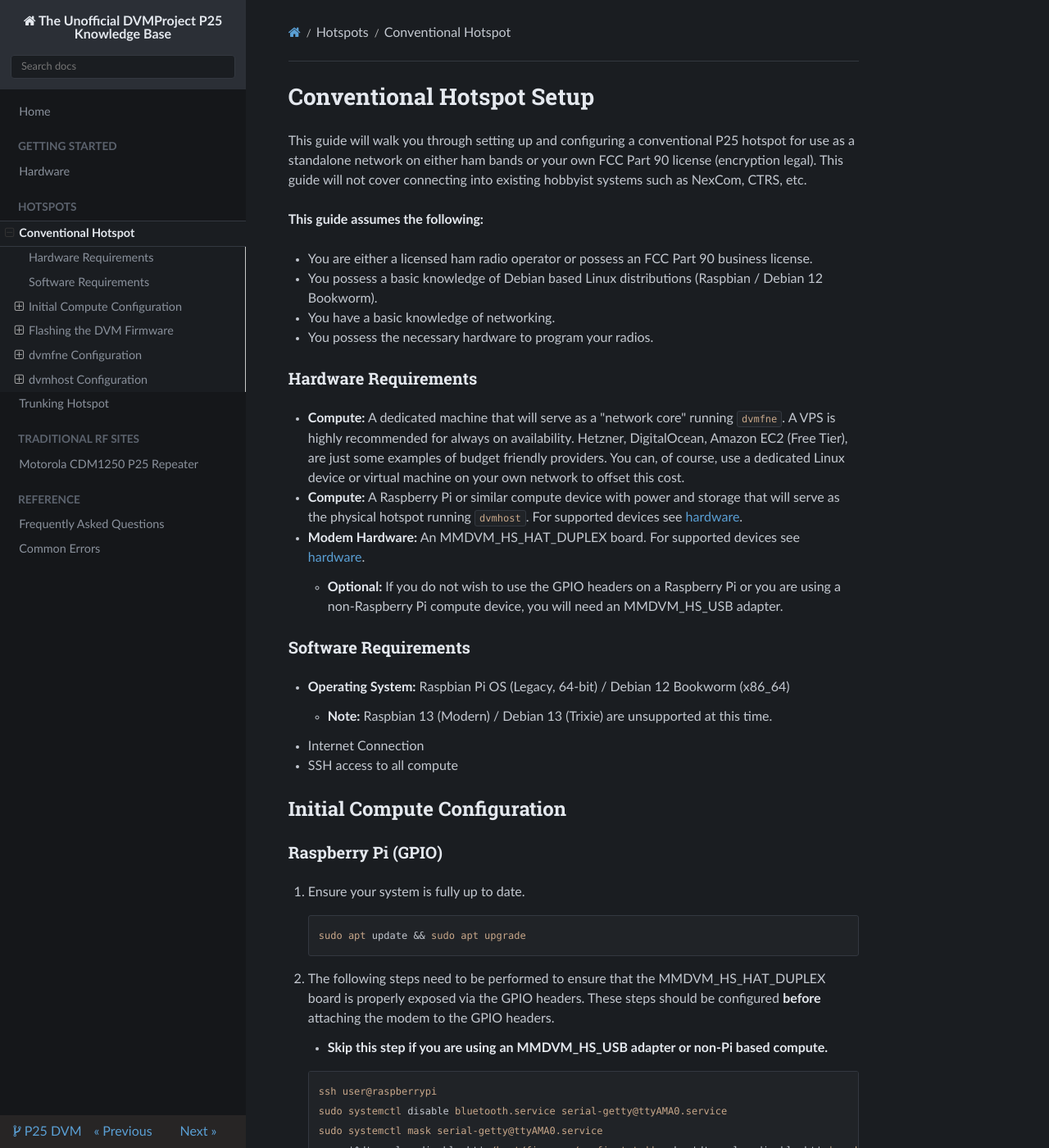
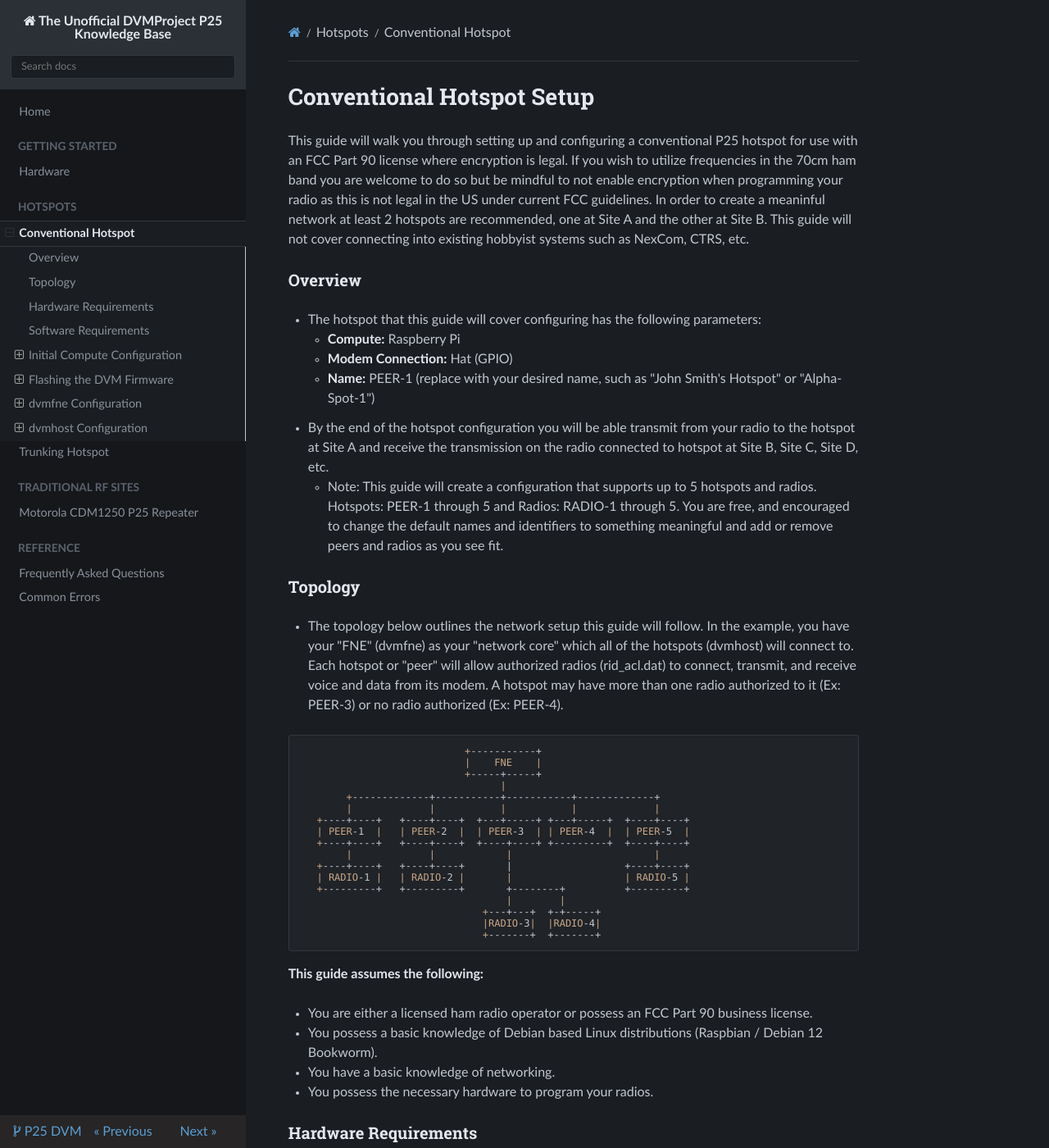
Before and after one commit to p25-dvm/p25-dvm.github.io, an MkDocs documentation site: the page built from docs/conventional-hotspot/conventional-hotspot.md, in a window 1280 px wide and 1400 px high. Shown: the whole window at 82% size. Built offline with MkDocs 1.6.1, drawn with Linux system fonts in a browser that asks for light colours; nearby versions of some CDN libraries.

Commit message:
Update conventional-hotspot.md

````diff
--- a/docs/conventional-hotspot/conventional-hotspot.md
+++ b/docs/conventional-hotspot/conventional-hotspot.md
@@ -1,6 +1,37 @@
 # Conventional Hotspot Setup
 
-This guide will walk you through setting up and configuring a conventional P25 hotspot for use as a standalone network on either ham bands or your own FCC Part 90 license (encryption legal). This guide will not cover connecting into existing hobbyist systems such as NexCom, CTRS, etc.
+This guide will walk you through setting up and configuring a conventional P25 hotspot for use with an FCC Part 90 license where encryption is legal. If you wish to utilize frequencies in the 70cm ham band you are welcome to do so but be mindful to not enable encryption when programming your radio as this is not legal in the US under current FCC guidelines. In order to create a meaninful network at least 2 hotspots are recommended, one at Site A and the other at Site B. This guide will not cover connecting into existing hobbyist systems such as NexCom, CTRS, etc.
+
+### Overview
+- The hotspot that this guide will cover configuring has the following parameters:
+    - **Compute:** Raspberry Pi
+    - **Modem Connection:** Hat (GPIO)
+    - **Name:** PEER-1 (replace with your desired name, such as "John Smith's Hotspot" or "Alpha-Spot-1")
+- By the end of the hotspot configuration you will be able transmit from your radio to the hotspot at Site A and receive the transmission on the radio connected to hotspot at Site B, Site C, Site D, etc.
+    - Note: This guide will create a configuration that supports up to 5 hotspots and radios. Hotspots: PEER-1 through 5 and Radios: RADIO-1 through 5. You are free, and encouraged to change the default names and identifiers to something meaningful and add or remove peers and radios as you see fit.
+
+### Topology
+- The topology below outlines the network setup this guide will follow. In the example, you have your "FNE" (dvmfne) as your "network core" which all of the hotspots (dvmhost) will connect to. Each hotspot or "peer" will allow authorized radios (rid_acl.dat) to connect, transmit, and receive voice and data from its modem. A hotspot may have more than one radio authorized to it (Ex: PEER-3) or no radio authorized (Ex: PEER-4).
+
+```
+                            +-----------+
+                            |    FNE    |
+                            +-----+-----+
+                                  |
+        +-------------+-----------+-----------+-------------+
+        |             |           |           |             |
+   +----+----+   +----+----+  +---+-----+ +---+-----+  +----+----+
+   | PEER-1  |   | PEER-2  |  | PEER-3  | | PEER-4  |  | PEER-5  |
+   +----+----+   +----+----+  +----+----+ +---------+  +----+----+
+        |             |            |                        |
+   +----+----+   +----+----+       |                   +----+----+
+   | RADIO-1 |   | RADIO-2 |       |                   | RADIO-5 |
+   +---------+   +---------+       +--------+          +---------+
+                                   |        |
+                               +---+---+  +-+-----+
+                               |RADIO-3|  |RADIO-4|
+                               +-------+  +-------+
+```
 
 **This guide assumes the following:**
 
````
